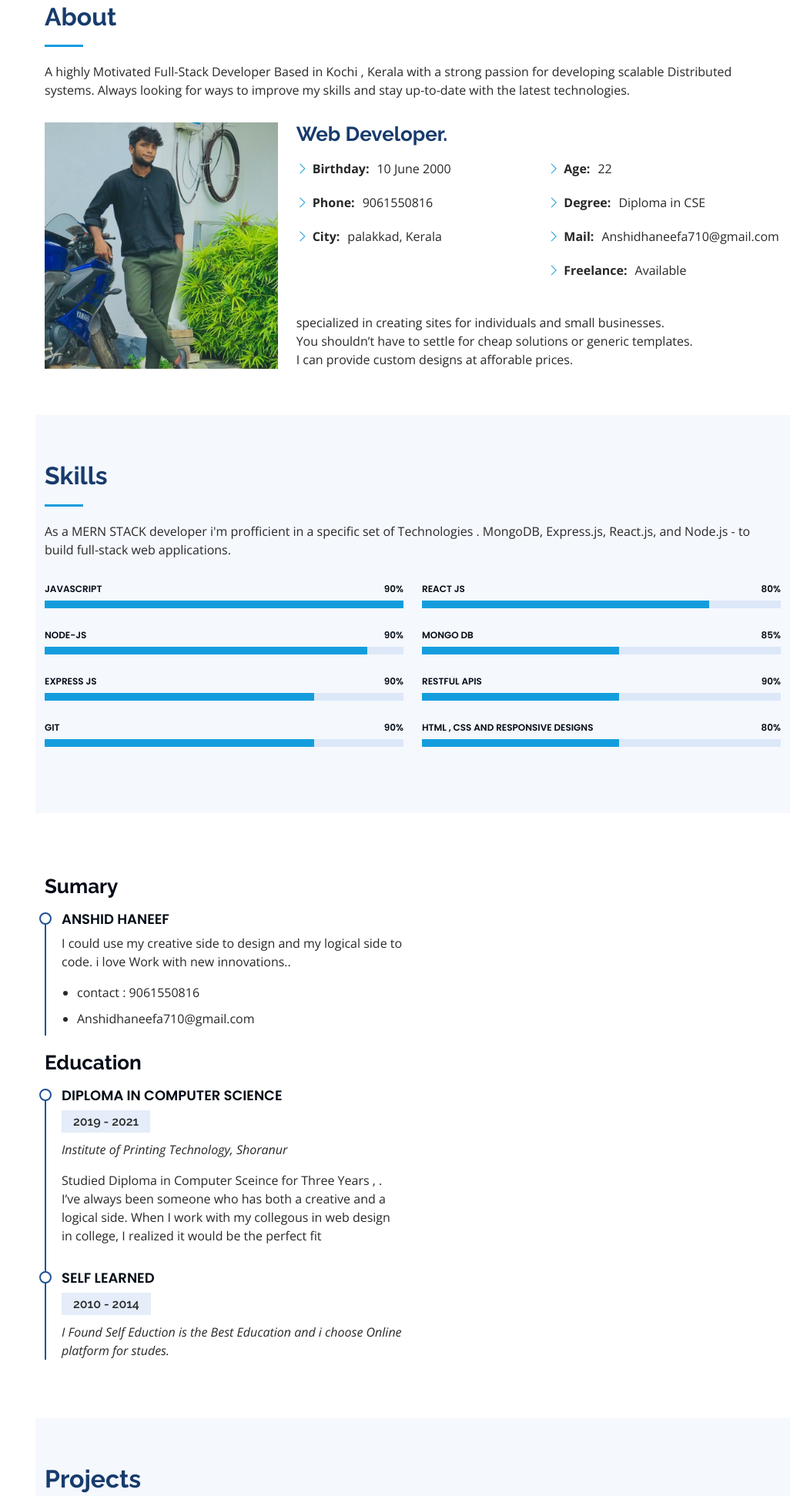
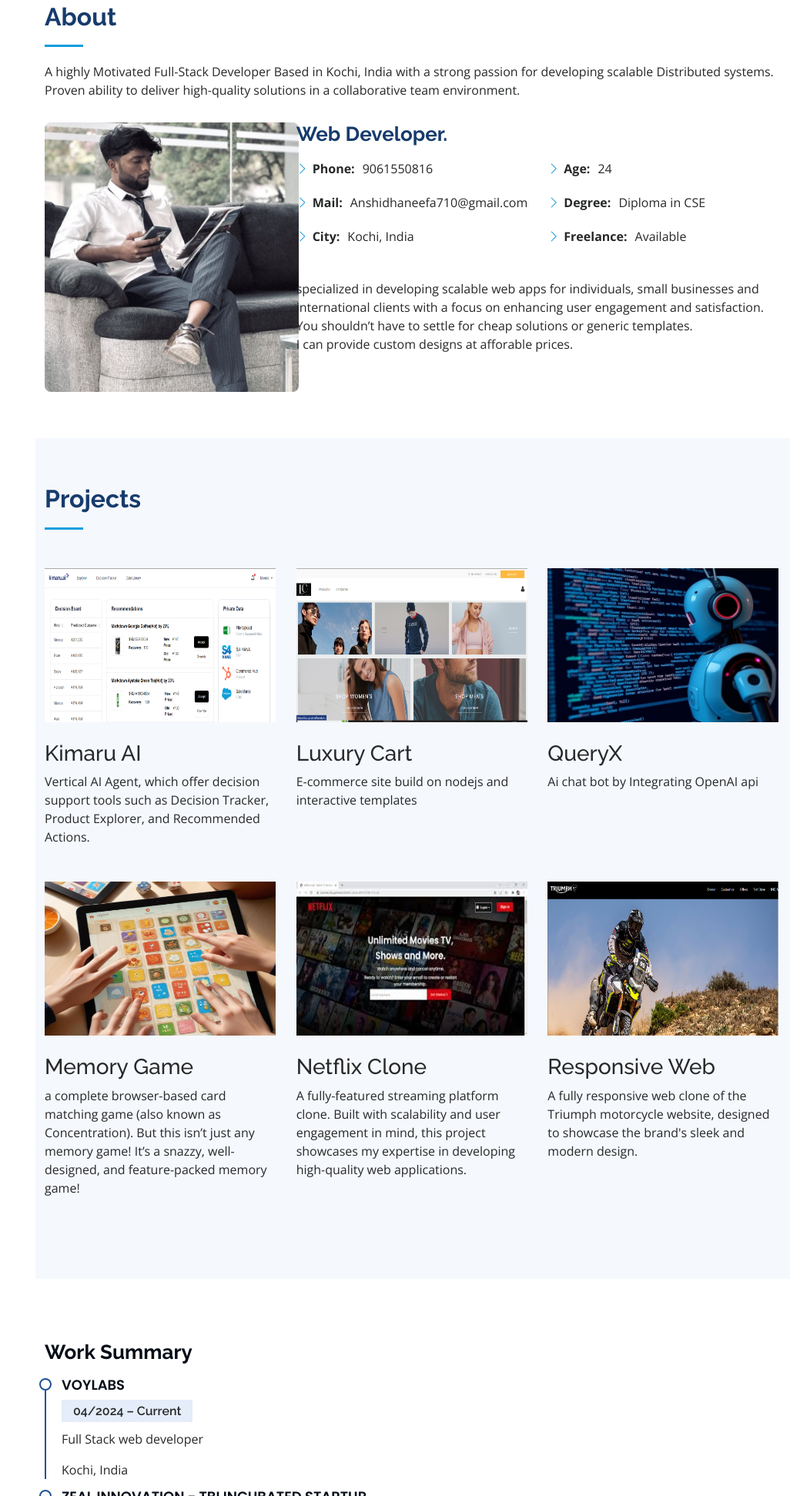
Before and after one commit to AnshidHaneef/Portfolio, a plain HTML site: page index.html in a window 1280 px wide. Shown: the part 857-2800 px from the top of the page at 77% size, without its empty margins (254-1280 px from the left). Drawn offline with nearby package versions, Linux system fonts and the light colour scheme.

Commit message:
project update

```diff
--- a/assets/css/style.css
+++ b/assets/css/style.css
@@ -315,6 +315,12 @@ section {
   color: #173b6c;
 }
 
+.sec-img{
+  height: 350px;
+ width: 330px;
+ border-radius: 8px;
+}
+
 .section-title h2::after {
   content: "";
   position: absolute;
@@ -571,6 +577,13 @@ section {
   transition: all ease-in-out 0.3s;
   z-index: 2;
   opacity: 0;
+}
+
+.img-portfolio{
+  width: 300px;
+  height: 200px;
+  /* object-fit:cover; */
+  background-size: cover;
 }
 
 .portfolio .portfolio-wrap .portfolio-links {
--- a/index.html
+++ b/index.html
@@ -29,12 +29,7 @@
   <!-- Template Main CSS File -->
   <link href="assets/css/style.css" rel="stylesheet">
   <script src="https://ajax.googleapis.com/ajax/libs/jquery/3.5.1/jquery.min.js"></script>
-  <!-- =======================================================
-  * Template Name: iPortfolio - v3.8.1
-  * Template URL: https://bootstrapmade.com/iportfolio-bootstrap-portfolio-websites-template/
-  * Author: BootstrapMade.com
-  * License: https://bootstrapmade.com/license/
-  ======================================================== -->
+
 </head>
 
 <body>
@@ -47,14 +42,14 @@
     <div class="d-flex flex-column">
 
       <div class="profile">
-        <img src="./images/IMG_0419.jpeg" alt="" class="img-fluid rounded-circle">
+        <img src="./images/IMG_0598.png" alt="" class="img-fluid rounded-circle">
         <h1 class="text-light"><a href="index.html">Anshid Haneefa</a></h1>
         <div class="social-links mt-3 text-center">
-          <a href="https://twitter.com/anshidhaneef" class="twitter"><i class="bx bxl-twitter"></i></a>
-          <a href="https://facebook.com" class="facebook"><i class="bx bxl-facebook"></i></a>
-          <a href="https://instagram.com" class="instagram"><i class="bx bxl-instagram"></i></a>
-          <a href="https://skype.com" class="google-plus"><i class="bx bxl-skype"></i></a>
-          <a href="https://www.linkedin.com/in/anshid-haneefa-0b9626246/" class="linkedin"><i
+          <a target="_blank" href="https://twitter.com/anshidhaneef" class="twitter"><i class="bx bxl-twitter"></i></a>
+          <a target="_blank" href="https://facebook.com" class="facebook"><i class="bx bxl-facebook"></i></a>
+          <a target="_blank" href="https://instagram.com" class="instagram"><i class="bx bxl-instagram"></i></a>
+          <a target="_blank" href="https://skype.com" class="google-plus"><i class="bx bxl-skype"></i></a>
+          <a target="_blank" href="https://www.linkedin.com/in/anshid-haneefa-0b9626246/" class="linkedin"><i
               class="bx bxl-linkedin"></i></a>
         </div>
       </div>
@@ -63,9 +58,10 @@
         <ul>
           <li><a href="#hero" class="nav-link scrollto active"><i class="bx bx-home"></i> <span>Home</span></a></li>
           <li><a href="#about" class="nav-link scrollto"><i class="bx bx-user"></i> <span>About</span></a></li>
+          <li><a href="#projects" class="nav-link scrollto"><i class="bx bx-user"></i> <span>Projects</span></a></li>
+          <!-- <li><a href="#Portfolio" class="nav-link scrollto"><i class="bx bx-book-content"></i>
+              <span>Projects</span></a></li> -->
           <li><a href="#resume" class="nav-link scrollto"><i class="bx bx-file-blank"></i> <span>Resume</span></a></li>
-          <li><a href="#Portfolio" class="nav-link scrollto"><i class="bx bx-book-content"></i>
-              <span>Projects</span></a></li>
           <li><a href="#services" class="nav-link scrollto"><i class="bx bx-server"></i> <span>Services</span></a></li>
           <li><a href="#contact" class="nav-link scrollto"><i class="bx bx-envelope"></i> <span>Contact</span></a></li>
         </ul>
@@ -90,16 +86,14 @@
         <div class="section-title">
           <h2>About</h2>
           <p> A highly Motivated Full-Stack Developer Based in
-            Kochi , Kerala with a strong passion for
-            developing scalable Distributed systems. Always
-            looking for ways to improve my skills and stay
-            up-to-date with the latest technologies.
-          </p>
+            Kochi, India with a strong passion for
+            developing scalable Distributed systems.
+            Proven ability to deliver high-quality solutions in a collaborative team environment.
         </div>
 
         <div class="row">
           <div class="col-lg-4" data-aos="fade-right">
-            <img src="./images/f9261b48-9268-444e-b7bb-d5d3c20bb77b (2).jpg" class="img-fluid" alt="">
+            <img src="./images/vouge.jpg" class="sec-img" alt="">
           </div>
           <div class="col-lg-8 pt-4 pt-lg-0 content" data-aos="fade-left">
             <h3> Web Developer.</h3>
@@ -109,25 +103,25 @@
             <div class="row">
               <div class="col-lg-6">
                 <ul>
-                  <li><i class="bi bi-chevron-right"></i> <strong>Birthday:</strong> <span>10 June 2000</span></li>
+                  <!-- <li><i class="bi bi-chevron-right"></i> <strong>Birthday:</strong> <span>10 June 2000</span></li> -->
                   <!-- <li><i class="bi bi-chevron-right"></i> <strong>Website:</strong> <span>www.example.com</span></li> -->
                   <li><i class="bi bi-chevron-right"></i> <strong>Phone:</strong> <span>9061550816</span></li>
-                  <li><i class="bi bi-chevron-right"></i> <strong>City:</strong> <span> palakkad, Kerala</span></li>
+                  <li><i class="bi bi-chevron-right"></i> <strong>Mail:</strong> <span>Anshidhaneefa710@gmail.com</span>
+                  <li><i class="bi bi-chevron-right"></i> <strong>City:</strong> <span> Kochi, India</span></li>
                 </ul>
               </div>
               <div class="col-lg-6">
                 <ul>
-                  <li><i class="bi bi-chevron-right"></i> <strong>Age:</strong> <span>22</span></li>
+                  <li><i class="bi bi-chevron-right"></i> <strong>Age:</strong> <span>24</span></li>
                   <li><i class="bi bi-chevron-right"></i> <strong>Degree:</strong> <span>Diploma in CSE</span></li>
-                  <li><i class="bi bi-chevron-right"></i> <strong>Mail:</strong> <span>Anshidhaneefa710@gmail.com</span>
                   </li>
                   <li><i class="bi bi-chevron-right"></i> <strong>Freelance:</strong> <span>Available</span></li>
                 </ul>
               </div>
             </div>
             <p> <br>
-              specialized in creating sites for individuals and small businesses. <br> You shouldn’t have to settle for
-              cheap solutions or generic templates. <br> I can provide custom designs at afforable prices.
+              specialized in developing scalable web apps for individuals, small businesses and international clients with a focus on enhancing user engagement and
+              satisfaction.  <br> You shouldn’t have to settle for cheap solutions or generic templates. <br> I can provide custom designs at afforable prices.
             </p>
           </div>
         </div>
@@ -136,9 +130,95 @@
     </section><!-- End About Section -->
 
 
+    <!-- Project Section -->
+    <section id="projects" class="portfolio section-bg">
+      <div class="container">
+
+        <div class="section-title">
+          <h2>Projects</h2>
+        </div>
+
+        <div class="row portfolio-container" data-aos="fade-up" data-aos-delay="100">
+          <div class="col-lg-4 col-md-6 portfolio-item filter-app">
+            <div class="portfolio-wrap">
+              <img src="assets/img/projectImg/kimaru-homescreen.png" class="img-portfolio" alt="">
+              <div class="portfolio-links">
+                <!-- <a href="assets/img/portfolio/portfolio-1.jpg" data-gallery="portfolioGallery" class="portfolio-lightbox" title="App 1"><i class="bx bx-plus"></i></a> -->
+                <a href="https://poc.kimaru.ai/" title="More Details"><i class="bx bx-link"></i></a>
+              </div>
+            </div>
+           <br> <h3>Kimaru AI </h3>  <p> Vertical AI Agent, which offer
+            decision support tools such as Decision Tracker, Product Explorer, and Recommended Actions.</p>
+          </div>
+
+          <div class="col-lg-4 col-md-6 portfolio-item filter-app">
+            <div class="portfolio-wrap">
+              <img src="assets/img/projectImg/Ecommerce.png" class="img-portfolio" alt="">
+              <div class="portfolio-links">
+                <!-- <a href="assets/img/portfolio/portfolio-1.jpg" data-gallery="portfolioGallery" class="portfolio-lightbox" title="App 1"><i class="bx bx-plus"></i></a> -->
+                <a href="https://luxurycart.ml" title="More Details"><i class="bx bx-link"></i></a>
+              </div>
+            </div>
+           <br> <h3>Luxury Cart </h3>  <p>E-commerce site build on nodejs and interactive templates</p>
+          </div>
+
+          <div class="col-lg-4 col-md-6 portfolio-item filter-web">
+            <div class="portfolio-wrap">
+              <img src="assets/img/projectImg/queryx.jpg" class="img-portfolio" alt="">
+              <div class="portfolio-links">
+                <!-- <a href="assets/img/portfolio/portfolio-2.jpg" data-gallery="portfolioGallery" class="portfolio-lightbox" title="Web 3"><i class="bx bx-plus"></i></a> -->
+                <a href="https://query-x.vercel.app/" title="More Details"><i class="bx bx-link"></i></a>
+              </div>
+            </div>
+           <br> <h3>QueryX</h3>  <p>Ai chat bot by Integrating OpenAI api</p>
+
+          </div>
+        </div>
+
+        <div class="row portfolio-container" data-aos="fade-up" data-aos-delay="100">
+          <div class="col-lg-4 col-md-6  portfolio-item filter-web">
+            <div class="portfolio-wrap">
+              <img src="assets/img/freepik__candid-image-memory-game.jpeg" class="img-portfolio" alt="">
+              <div class="portfolio-links">
+                <!-- <a href="assets/img/portfolio/portfolio-2.jpg" data-gallery="portfolioGallery" class="portfolio-lightbox" title="Web 3"><i class="bx bx-plus"></i></a> -->
+                <a href="https://memory-game-eight-pi.vercel.app/" title="More Details"><i class="bx bx-link"></i></a>
+              </div>
+            </div>
+           <br> <h3>Memory Game</h3>  <p>a complete browser-based card matching game (also known as Concentration). But this isn’t just any memory game! It’s a snazzy, well-designed, and feature-packed memory game!</p>
+          </div>
+
+          <div class="col-lg-4 col-md-6  portfolio-item filter-web">
+            <div class="portfolio-wrap">
+              <img src="assets/img/projectImg/netflix_clone.jpg" class="img-portfolio" alt="">
+              <div class="portfolio-links">
+                <!-- <a href="assets/img/portfolio/portfolio-2.jpg" data-gallery="portfolioGallery" class="portfolio-lightbox" title="Web 3"><i class="bx bx-plus"></i></a> -->
+                <a href="https://github.com/AnshidHaneef/Netflix-MERN" title="More Details"><i class="bx bx-link"></i></a>
+              </div>
+            </div>
+           <br> <h3>Netflix Clone</h3>  <p> A fully-featured streaming platform clone. Built with scalability and user engagement in mind,
+             this project showcases my expertise in developing high-quality web applications.</p>
+          </div>
+
+
+          <div class="col-lg-4 col-md-6  portfolio-item filter-web">
+            <div class="portfolio-wrap">
+              <img src="assets/img/projectImg/StaticSite.png" class="img-portfolio" alt="">
+              <div class="portfolio-links">
+                <!-- <a href="assets/img/portfolio/portfolio-2.jpg" data-gallery="portfolioGallery" class="portfolio-lightbox" title="Web 3"><i class="bx bx-plus"></i></a> -->
+                <a href="https://memory-game-eight-pi.vercel.app/" title="More Details"><i class="bx bx-link"></i></a>
+              </div>
+            </div>
+           <br> <h3>Responsive Web</h3>  <p>A fully responsive web clone of the Triumph motorcycle website, designed to showcase the brand's sleek and modern design.</p>
+          </div>
+
+        </div>
+
+      </div>
+    </section>
+    <!-- End Project Section -->
 
     <!-- ======= Skills Section ======= -->
-    <section id="skills" class="skills section-bg">
+    <!-- <section id="skills" class="skills section-bg">
       <div class="container">
 
         <div class="section-title">
@@ -228,7 +308,8 @@
         </div>
 
       </div>
-    </section><!-- End Skills Section -->
+    </section> -->
+    <!-- End Skills Section -->
 
     <!-- ======= Resume Section ======= -->
     <section id="resume" class="resume">
@@ -236,78 +317,43 @@
 
         <div class="row">
           <div class="col-lg-6" data-aos="fade-up">
-            <h3 class="resume-title">Sumary</h3>
+            <h3 class="resume-title">Work Summary</h3>
             <div class="resume-item pb-0">
-              <h4>Anshid haneef</h4>
-              <p>I could use my creative side to design and my logical side to code. i love Work with new innovations..
-              </p>
-              <ul>
+              <h4>Voylabs</h4>
+              <h5> 04/2024 – Current</h5>
+              <p> Full Stack web developer </p>
+              <p> Kochi, India </p>
+            </div>
 
-                <li>contact : 9061550816</li>
-                <li>Anshidhaneefa710@gmail.com</li>
-              </ul>
+            <div class="resume-item pb-0">
+              <h4>Zeal innovation - TBI incubated startup </h4>
+              <h5> 11/2022 – 04/2024 </h5>
+              <p> Technology Partner</p>
+              <p> kerala, India </p>
             </div>
 
             <h3 class="resume-title">Education</h3>
             <div class="resume-item">
+              <h4> Internship in MERN stack web development </h4>
+              <h5>2021 - 2022</h5>
+              <p>Brototype, Kochi</p>
+            </div>
+
+            <div class="resume-item">
               <h4> Diploma in Computer Science</h4>
               <h5>2019 - 2021</h5>
-              <p><em>Institute of Printing Technology, Shoranur</em></p>
+              <p>Institute of Printing Technology, Shoranur</p>
               <p> Studied Diploma in Computer Sceince for Three Years , . I’ve always been someone who has both a
                 creative and a logical side. When I work with my collegous in web design in college, I realized it would
                 be the perfect fit </p>
             </div>
-            <div class="resume-item">
-              <h4> Self Learned </h4>
-              <h5>2010 - 2014</h5>
-              <p><em> I Found Self Eduction is the Best Education and i choose Online platform for studes.</em></p>
-            </div>
+
           </div>
         </div>
     </section>
     <!-- End Resume Section -->
 
 
-    <!-- Project Section -->
-    <section id="portfolio" class="portfolio section-bg">
-      <div class="container">
-
-        <div class="section-title">
-          <h2>Projects</h2>
-        </div>
-
-        <div class="row portfolio-container" data-aos="fade-up" data-aos-delay="100">
-
-          <div class="col-lg-4 col-md-6 portfolio-item filter-app">
-            <div class="portfolio-wrap">
-              <img src="assets/img/projectImg/Ecommerce.png" class="img-fluid" alt="">
-              <div class="portfolio-links">
-                <!-- <a href="assets/img/portfolio/portfolio-1.jpg" data-gallery="portfolioGallery" class="portfolio-lightbox" title="App 1"><i class="bx bx-plus"></i></a> -->
-                <a href="https://luxurycart.ml" title="More Details"><i class="bx bx-link"></i></a>
-              </div>
-            </div>
-           <br> <h3>Luxury Cart </h3>  <p>E-commerce site build on nodejs and interactive templates</p>
-          </div>
-
-          <div class="col-lg-4 col-md-6 portfolio-item filter-web">
-            <div class="portfolio-wrap">
-              <img src="assets/img/projectImg/StaticSite.png" class="img-fluid" alt="">
-              <div class="portfolio-links">
-                <!-- <a href="assets/img/portfolio/portfolio-2.jpg" data-gallery="portfolioGallery" class="portfolio-lightbox" title="Web 3"><i class="bx bx-plus"></i></a> -->
-                <a href="https://anshidhaneef.github.io/truimph_clone/" title="More Details"><i class="bx bx-link"></i></a>
-              </div>
-            </div>
-           <br> <h3>Responsive Web</h3>  <p>Resposive static page build using Html,Css and javascript</p>
-
-          </div>
-
-
-
-        </div>
-
-      </div>
-    </section>
-    <!-- End Project Section -->
 
 
     <!-- ======= Services Section ======= -->
@@ -356,7 +402,7 @@
               <div class="address">
                 <i class="bi bi-geo-alt"></i>
                 <h4>Location:</h4>
-                <p>Elappully, palakkad , 678622</p>
+                <p>Kochi, Kerala</p>
               </div>
 
               <div class="email">
@@ -370,9 +416,8 @@
                 <h4>Call:</h4>
                 <p>+91 9061550816</p>
               </div>
-
               <iframe
-                src="https://www.google.com/maps/embed?pb=!1m18!1m12!1m3!1d31356.706133361815!2d76.75632390240118!3d10.7661812096982!2m3!1f0!2f0!3f0!3m2!1i1024!2i768!4f13.1!3m3!1m2!1s0x3ba86c70dbfce5f5%3A0xc64b7f37036b4503!2sElappully%2C%20Kerala!5e0!3m2!1sen!2sin!4v1660298237381!5m2!1sen!2sin"
+                src="https://www.google.com/maps/embed?pb=!1m18!1m12!1m3!1d62873.34152218665!2d76.23895643381695!3d9.96853951061519!2m3!1f0!2f0!3f0!3m2!1i1024!2i768!4f13.1!3m3!1m2!1s0x3b0872d782befefb%3A0x4175325de985fc4b!2sVyttila%2C%20Kochi%2C%20Ernakulam%2C%20Kerala!5e0!3m2!1sen!2sin!4v1735901138684!5m2!1sen!2sin"
                 width="350" height="300" style="border:0;" allowfullscreen="" loading="lazy"
                 referrerpolicy="no-referrer-when-downgrade"></iframe>
             </div>
```
Also changed, not shown: assets/img/freepik__candid-image-memory-game.jpeg (added), assets/img/projectImg/kimaru-homescreen.png (added), assets/img/projectImg/memorygame.png (added), assets/img/projectImg/netflix_clone.jpg (added), assets/img/projectImg/queryx.jpg (added), images/IMG_0419.jpeg (deleted), images/images-tech.jpg (deleted), images/office-bg-real.jpg (deleted), images/vouge.jpg (added), 1 other file.
